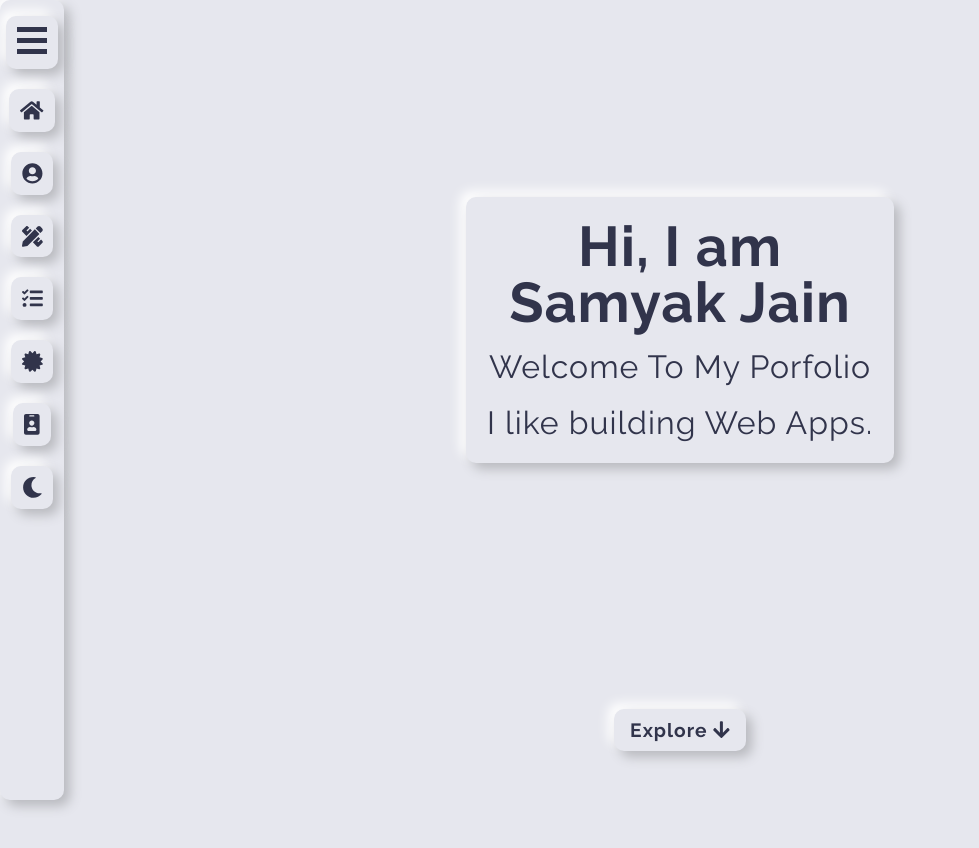
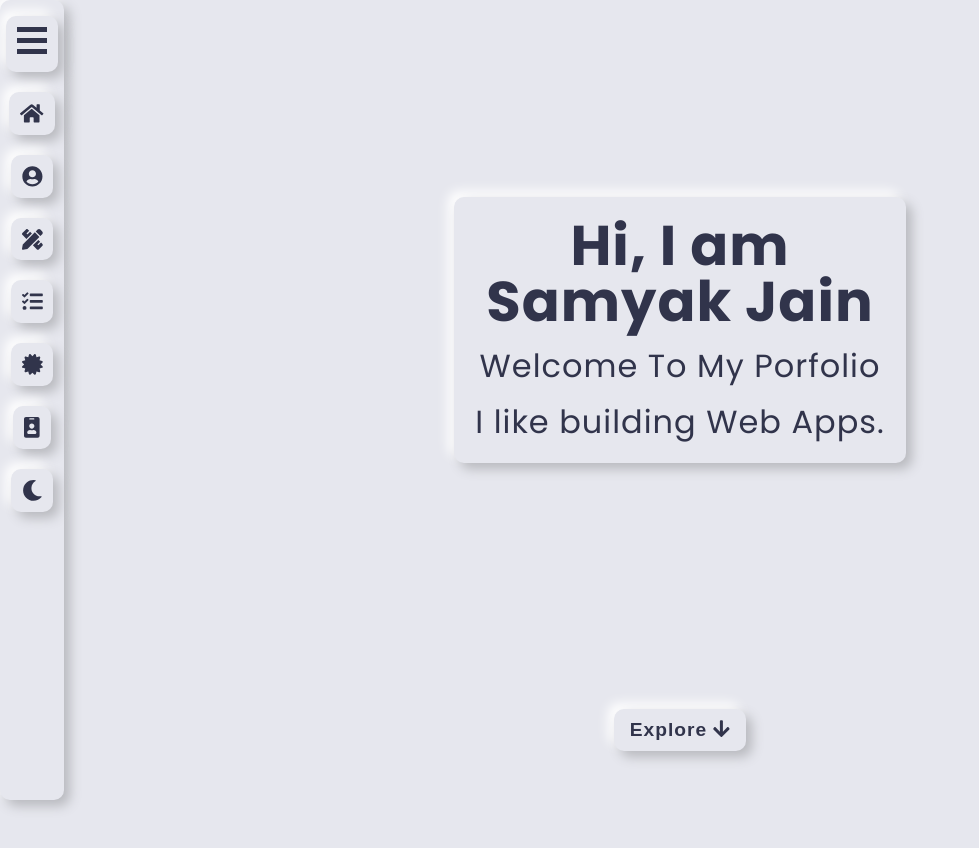
Before and after one commit to samyak003/Portfolio, a React (Create React App) app: page / in a window 1280 px wide. Shown: the top 848 px of the page, without its empty margins (0-979 px from the left). Built offline with nearby package versions, Linux system fonts and the light colour scheme.

Commit message:
Changed the font

```diff
--- a/src/input.scss
+++ b/src/input.scss
@@ -1,5 +1,4 @@
-@import url("https://fonts.googleapis.com/css2?family=Nunito:ital,wght@0,200;0,300;0,400;0,600;0,700;0,800;0,900;1,200;1,300;1,400;1,600;1,700;1,800;1,900&display=swap");
-@import url("https://fonts.googleapis.com/css2?family=Raleway:ital,wght@0,100;0,200;0,300;0,400;0,500;0,600;0,700;0,800;0,900;1,100;1,200;1,300;1,400;1,500;1,600;1,700;1,800;1,900&display=swap");
+@import url("https://fonts.googleapis.com/css2?family=Poppins:ital,wght@0,100;0,200;0,300;0,400;0,500;0,600;0,700;0,800;0,900;1,100;1,200;1,300;1,400;1,500;1,600;1,700;1,800;1,900&display=swap");
 * {
 	margin: 0;
 	padding: 0;
@@ -26,7 +25,7 @@
 
 body {
 	background-color: var(--bg-color);
-	font-family: "Raleway", sans-serif;
+	font-family: "Poppins", sans-serif;
 	color: var(--text-color);
 	letter-spacing: 1px;
 	transition: background-color 0.3s linear;
@@ -43,7 +42,6 @@
 p {
 	line-height: 1.7rem;
 	font-size: clamp(1rem, 1.3rem, 1.7rem);
-	font-weight: 600;
 }
 
 img {
@@ -539,7 +537,6 @@
 	.projectLinks {
 		margin-top: 10px;
 		a {
-			font-weight: bold;
 			color: var(--text-color);
 		}
 		a:hover {
--- a/src/output.css
+++ b/src/output.css
@@ -1,5 +1,4 @@
-@import url("https://fonts.googleapis.com/css2?family=Nunito:ital,wght@0,200;0,300;0,400;0,600;0,700;0,800;0,900;1,200;1,300;1,400;1,600;1,700;1,800;1,900&display=swap");
-@import url("https://fonts.googleapis.com/css2?family=Raleway:ital,wght@0,100;0,200;0,300;0,400;0,500;0,600;0,700;0,800;0,900;1,100;1,200;1,300;1,400;1,500;1,600;1,700;1,800;1,900&display=swap");
+@import url("https://fonts.googleapis.com/css2?family=Poppins:ital,wght@0,100;0,200;0,300;0,400;0,500;0,600;0,700;0,800;0,900;1,100;1,200;1,300;1,400;1,500;1,600;1,700;1,800;1,900&display=swap");
 * {
   margin: 0;
   padding: 0;
@@ -12,7 +11,7 @@
 
 body {
   background-color: var(--bg-color);
-  font-family: "Raleway", sans-serif;
+  font-family: "Poppins", sans-serif;
   color: var(--text-color);
   letter-spacing: 1px;
   transition: background-color 0.3s linear;
@@ -32,7 +31,6 @@
 p {
   line-height: 1.7rem;
   font-size: 1.3rem;
-  font-weight: 600;
 }
 
 img {
@@ -564,7 +562,6 @@
   margin-top: 10px;
 }
 .project .projectLinks a {
-  font-weight: bold;
   color: var(--text-color);
 }
 .project .projectLinks a:hover {
```
Also changed, not shown: 1 other file (tests, documents, lock files or other folders).
